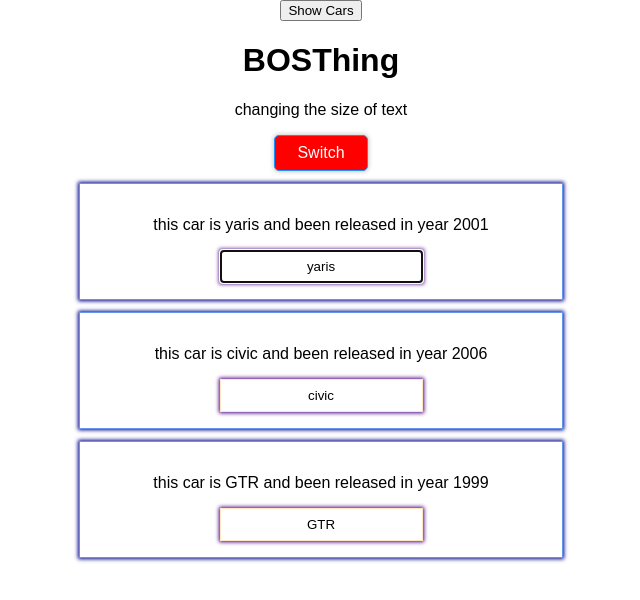
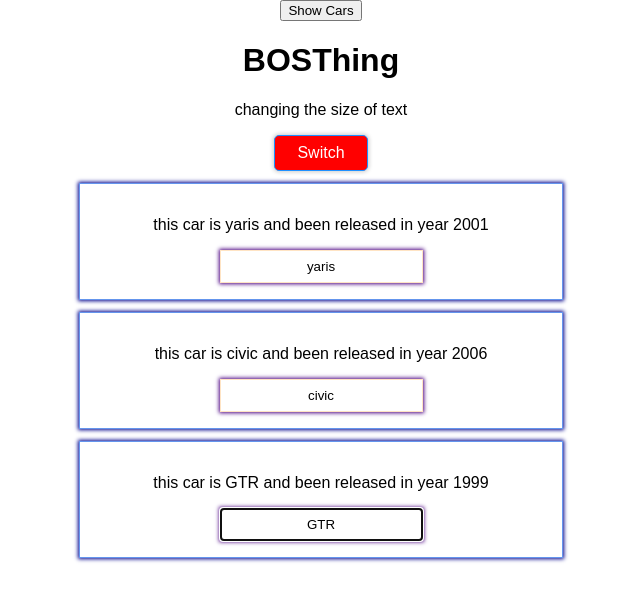
Before and after one commit to Aum-S2/React-Ls-In-Progress, a React app: page / in a window 1280 px wide. Both pictures are taken after a click on the button "Show Cars". Shown: the top 600 px of the page, without its empty margins (319-959 px from the left). Built offline with nearby package versions, Linux system fonts and the light colour scheme.

Commit message:
ref api 16.3+

```diff
--- a/src/components/Cars/Car/Car.js
+++ b/src/components/Cars/Car/Car.js
@@ -1,7 +1,7 @@
 import React, { Component } from 'react';
 import PropTypes from 'prop-types';
 import classes from './Car.css';
-import withClass from '../../../hoc/withClass';
+import withClass from '../../../hoc/WithClass';
 import ReactAux from '../../../hoc/ReactAux';
 
 
@@ -9,6 +9,7 @@
   constructor(props) {
     super(props);
     console.log('[Car.js] Inside Constructor', props);
+    this.inputElement = React.createRef();
   }
 
   componentWillMount() {
@@ -18,8 +19,12 @@
   componentDidMount() {
     console.log('[Car.js] Inside componentDidMount()');
     if (this.props.position === 0) {
-      this.inputElement.focus();
+      this.inputElement.current.focus();
     }
+  }
+
+  focus() {
+    this.inputElement.current.focus();
   }
 
   render() {
@@ -29,7 +34,7 @@
         <p onClick={this.props.click}>this car is {this.props.name} and been released in year {this.props.yearReleased}</p>
         <p>{this.props.children}</p>
         <input
-          ref={(inputt) => { this.inputElement = inputt }}
+          ref={this.inputElement}
           type='text'
           onChange={this.props.changed}
           value={this.props.name} />
--- a/src/components/Cars/Cars.js
+++ b/src/components/Cars/Cars.js
@@ -5,6 +5,7 @@
   constructor(props) {
     super(props);
     console.log('[Cars.js] Inside Constructor', props);
+    this.lastCarRef = React.createRef();
   }
 
   componentWillMount() {
@@ -13,6 +14,7 @@
 
   componentDidMount() {
     console.log('[Cars.js] Inside componentDidMount()');
+    this.lastCarRef.current.focus();
   }
 
   componentWillReceiveProps(nextProps) {
@@ -43,6 +45,7 @@
         name={car.name}
         position={index}
         yearReleased={car.yearReleased}
+        ref={this.lastCarRef}
         key={car.id}
         changed={(event) => this.props.changed(event, car.id)} />
     });
--- a/src/containers/App.js
+++ b/src/containers/App.js
@@ -3,7 +3,7 @@
 import Cars from '../components/Cars/Cars';
 import Cockpit from '../components/Cockpit/Cockpit';
 import ReactAux from '../hoc/ReactAux';
-import withClass from '../hoc/withClass';
+import withClass from '../hoc/WithClass';
 
 
 class App extends PureComponent {
--- a/src/hoc/WithClass.js
+++ b/src/hoc/WithClass.js
@@ -8,15 +8,18 @@
   )
 } */
 const withClass = (WrappedComponent, className) => {
-  return class extends Component {
+  const WithClass = class extends Component {
     render() {
       return (
         <div className={className}>
-          <WrappedComponent {...this.props} />
+          <WrappedComponent ref={this.props.forwardedRef} {...this.props} />
         </div>
       )
     }
   }
+  return React.forwardRef((props, ref) => {
+    return <WithClass {...props} forwardedRef={ref} />
+  });
 }
 
 export default withClass;
```
